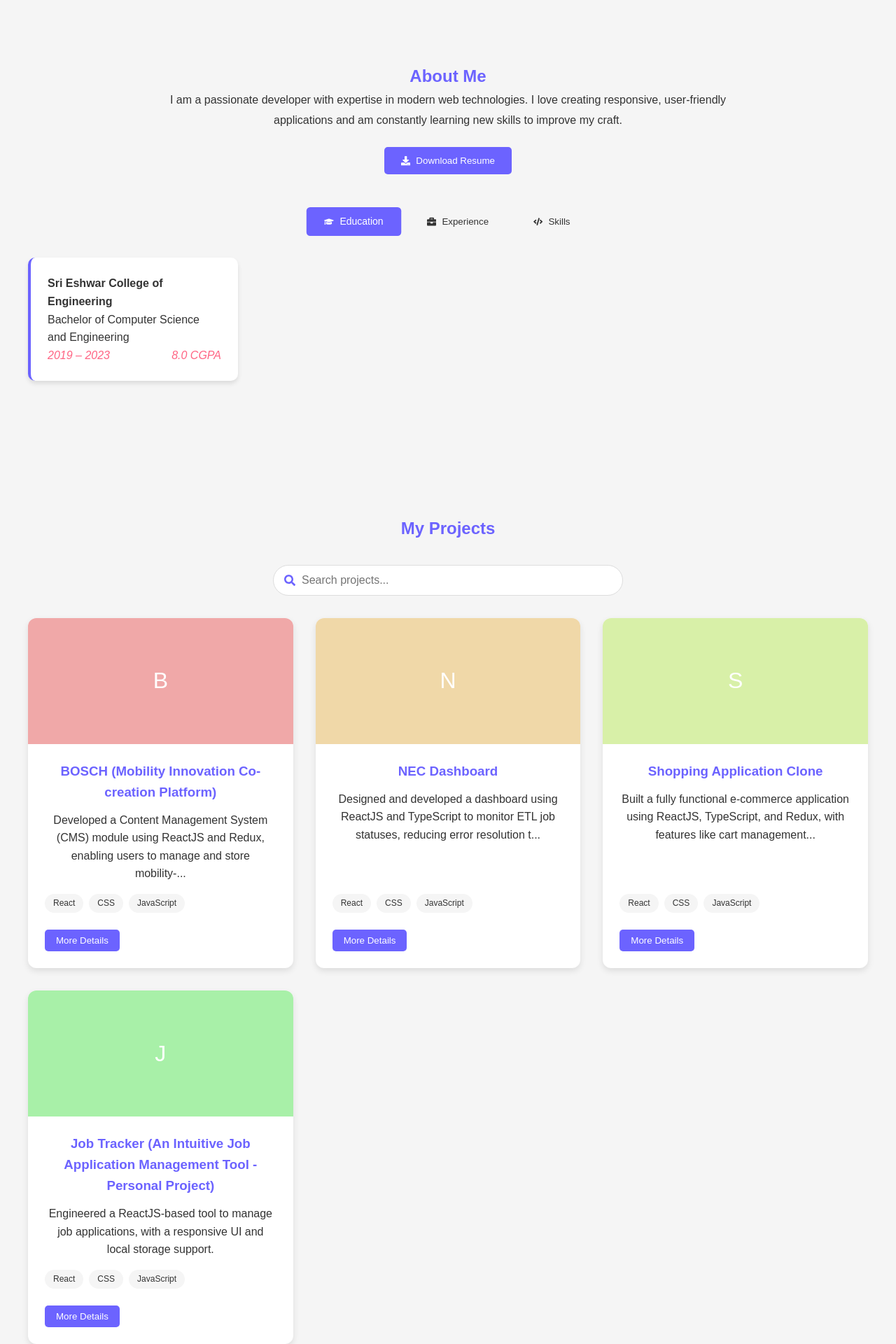
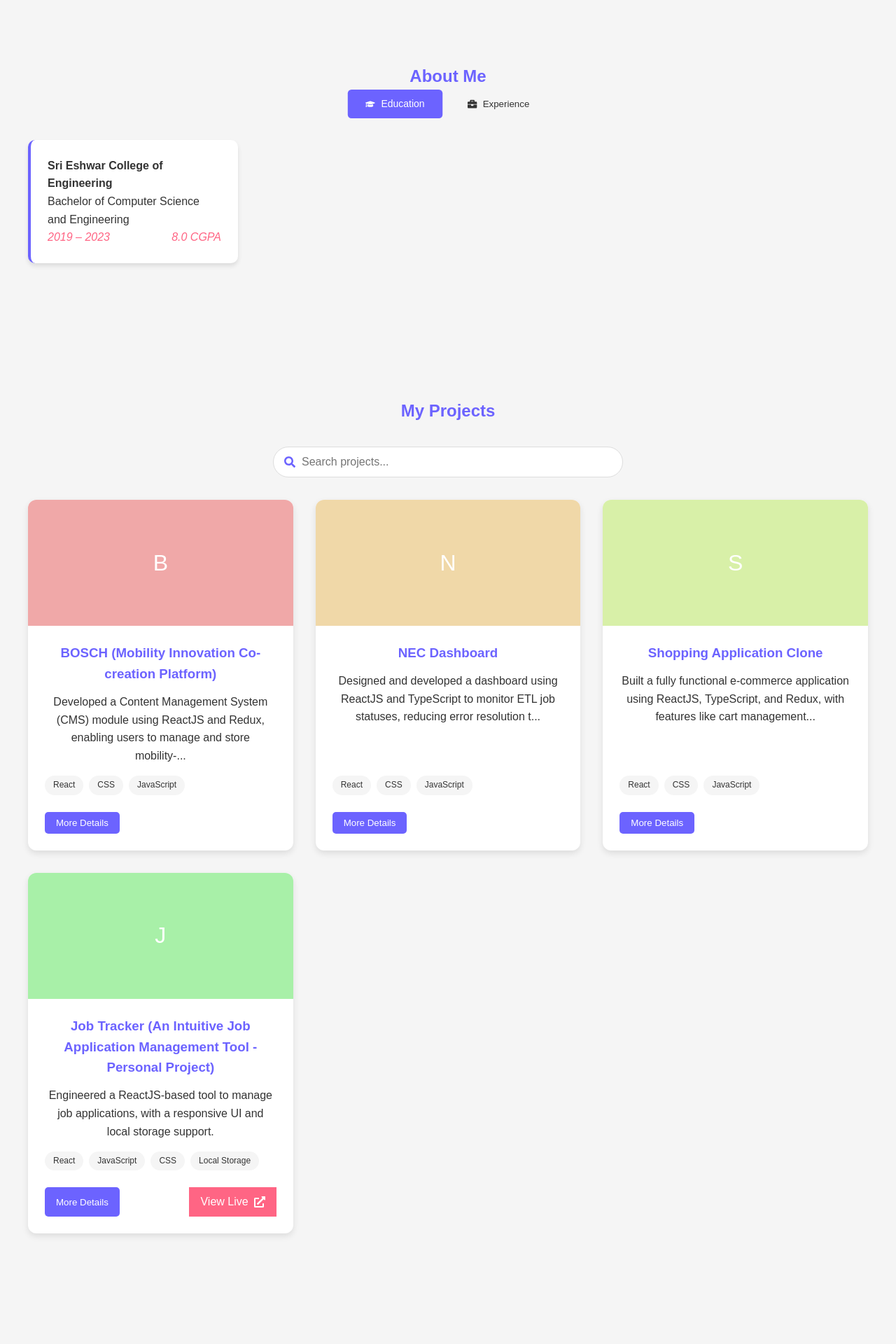
Before and after one commit to Prasanth2706/portfolio-website_, a React (Create React App) app: page / in a window 1280 px wide. Shown: the part 940-2860 px from the top of the page at 70% size. Built offline with nearby package versions, Linux system fonts and the light colour scheme.

Commit message:
removed skills section

```diff
--- a/src/Components/About.jsx
+++ b/src/Components/About.jsx
@@ -1,6 +1,6 @@
 import React, { useState } from "react";
 import { motion } from "framer-motion";
-import { FaGraduationCap, FaBriefcase, FaCode, FaDownload } from "react-icons/fa";
+import { FaGraduationCap, FaBriefcase, FaDownload } from "react-icons/fa";
 import { resumeData } from "../Data";
 
 const About = () => {
@@ -17,23 +17,6 @@ const About = () => {
       color: "var(--text-color)",
       scale: 1
     }
-  };
-
-  const contentVariants = {
-    hidden: { opacity: 0, y: 20 },
-    visible: {
-      opacity: 1,
-      y: 0,
-      transition: {
-        duration: 0.5,
-        staggerChildren: 0.1
-      }
-    }
-  };
-
-  const itemVariants = {
-    hidden: { opacity: 0, y: 20 },
-    visible: { opacity: 1, y: 0 }
   };
 
   const handleDownloadResume = () => {
@@ -57,7 +40,7 @@ const About = () => {
       >
         <h2>About Me</h2>
 
-        <motion.div
+        {/* <motion.div
           className="about-bio"
           initial={{ opacity: 0, y: 20 }}
           whileInView={{ opacity: 1, y: 0 }}
@@ -84,7 +67,7 @@ const About = () => {
           >
             <FaDownload /> Download Resume
           </motion.button>
-        </motion.div>
+        </motion.div> */}
 
         {/* Tab Navigation */}
         <div className="tabs" style={{ display: "flex", justifyContent: "center", gap: "1rem", marginBottom: "2rem" }}>
@@ -110,16 +93,7 @@ const About = () => {
             <FaBriefcase /> Experience
           </motion.button>
 
-          <motion.button
-            variants={tabVariants}
-            animate={activeTab === "skills" ? "active" : "inactive"}
-            whileHover={{ scale: 1.05 }}
-            whileTap={{ scale: 0.95 }}
-            onClick={() => setActiveTab("skills")}
-            style={{ display: "flex", alignItems: "center", gap: "0.5rem" }}
-          >
-            <FaCode /> Skills
-          </motion.button>
+
         </div>
 
         {/* Tab Content */}
@@ -224,67 +198,7 @@ const AnimatedTabContent = ({ activeTab }) => {
     );
   }
 
-  if (activeTab === "skills") {
-    // Assuming skills are in resumeData or create mock data
-    const skills = resumeData.skills || [
-      { name: "React", level: 90 },
-      { name: "JavaScript", level: 85 },
-      { name: "HTML/CSS", level: 90 },
-      { name: "Node.js", level: 75 },
-      { name: "MongoDB", level: 70 },
-      { name: "TypeScript", level: 65 }
-    ];
 
-    return (
-      <motion.div
-        className="skills"
-        variants={contentVariants}
-        initial="hidden"
-        animate="visible"
-        style={{
-          display: "grid",
-          gridTemplateColumns: "repeat(auto-fill, minmax(250px, 1fr))",
-          gap: "1.5rem"
-        }}
-      >
-        {skills.map((skill, index) => (
-          <motion.div
-            key={index}
-            variants={itemVariants}
-            className="skill-card"
-            style={{
-              padding: "1rem",
-              borderRadius: "8px",
-              boxShadow: "0 4px 6px rgba(0,0,0,0.1)",
-              backgroundColor: "var(--white)"
-            }}
-          >
-            <p style={{ fontWeight: "bold", marginBottom: "0.5rem" }}>{skill.name}</p>
-            <div style={{
-              height: "10px",
-              backgroundColor: "rgba(0,0,0,0.1)",
-              borderRadius: "5px",
-              overflow: "hidden"
-            }}>
-              <motion.div
-                initial={{ width: 0 }}
-                animate={{ width: `${skill.level}%` }}
-                transition={{ duration: 1, delay: 0.2 }}
-                style={{
-                  height: "100%",
-                  backgroundColor: "var(--primary-color)",
-                  borderRadius: "5px"
-                }}
-              />
-            </div>
-            <p style={{ textAlign: "right", fontSize: "0.9rem", marginTop: "0.25rem" }}>
-              {skill.level}%
-            </p>
-          </motion.div>
-        ))}
-      </motion.div>
-    );
-  }
 
   return null;
 };
--- a/src/Components/Footer.jsx
+++ b/src/Components/Footer.jsx
@@ -33,8 +33,8 @@ const Footer = () => {
           style={{
             backgroundColor: "var(--primary-color)",
             color: "white",
-            width: "40px",
-            height: "40px",
+            width: "45px",
+            height: "45px",
             borderRadius: "50%",
             display: "flex",
             alignItems: "center",
@@ -45,7 +45,7 @@ const Footer = () => {
             boxShadow: "0 4px 8px rgba(0,0,0,0.1)"
           }}
         >
-          <FaArrowUp />
+          <FaArrowUp style={{ color: "white" }}/>
         </motion.button>
 
         {/* Navigation links */}
--- a/src/Data.js
+++ b/src/Data.js
@@ -53,6 +53,8 @@ export const resumeData = {
         "Job Tracker (An Intuitive Job Application Management Tool - Personal Project)",
       description:
         "Engineered a ReactJS-based tool to manage job applications, with a responsive UI and local storage support. ",
+      liveUrl: "https://job-tracker-sand.vercel.app/",
+      technologies: ["React", "JavaScript", "CSS", "Local Storage"],
     },
   ],
 };
```
Also changed, not shown: src/Components/Projects.jsx (line endings or trailing spaces).
